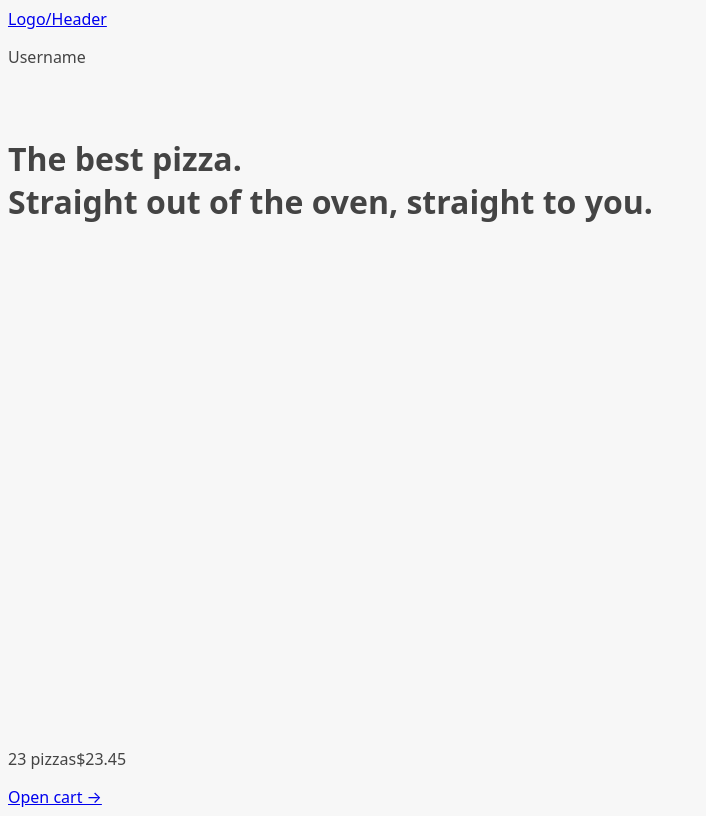
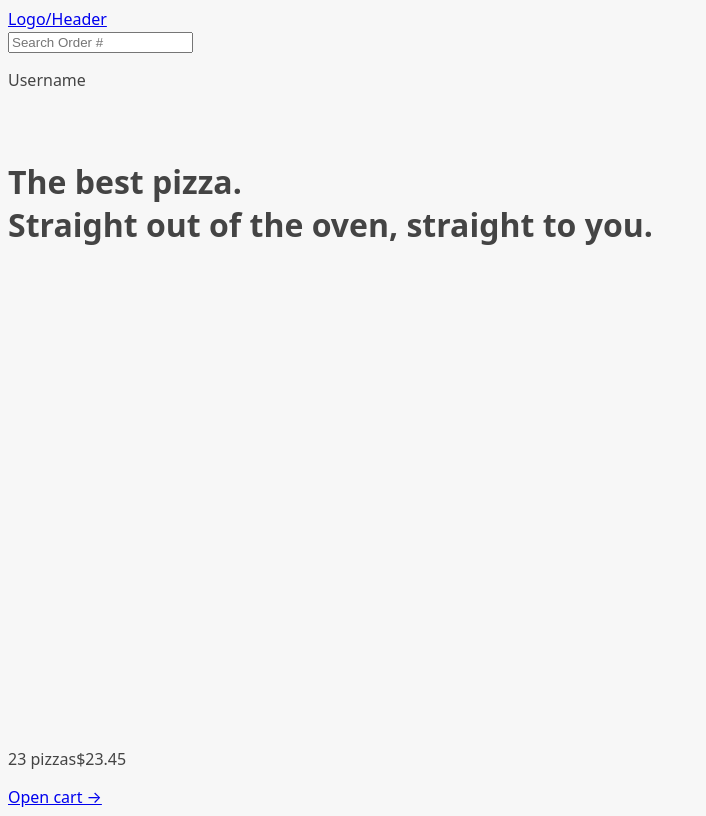
Before and after one commit to howk3n/react-pizza, a React (Vite) app: page / in a window 1280 px wide. Shown: the whole page, without its empty margins (0-706 px from the left). Built offline with nearby package versions, Linux system fonts and the light colour scheme.

Commit message:
Search and load orders from api

```diff
--- a/src/app/routes/index.jsx
+++ b/src/app/routes/index.jsx
@@ -2,7 +2,7 @@
 import Cart from "@/features/cart/Cart";
 import Menu, { menuLoader } from "@/features/menu/Menu";
 import CreateOrder from "@/features/order/CreateOrder";
-import Order from "@/features/order/Order";
+import Order, { orderLoader } from "@/features/order/Order";
 import Home from "@/ui/Home";
 import AppLayout from "@/ui/AppLayout";
 import Error from "@/ui/Error";
@@ -35,6 +35,8 @@
         {
           path: "/order/:orderId",
           element: <Order />,
+          loader: orderLoader,
+          errorElement: <Error />,
         },
       ],
     },
--- a/src/features/order/Order.jsx
+++ b/src/features/order/Order.jsx
@@ -1,42 +1,14 @@
 import Utils from "@/utils";
-
+import { getOrder } from "../../services/apiRestaurant";
+import { useLoaderData } from "react-router-dom";
 // Test ID: IIDSAT
-const order = {
-  id: "ABCDEF",
-  customer: "Jonas",
-  phone: "123456789",
-  address: "Arroios, Lisbon , Portugal",
-  priority: true,
-  estimatedDelivery: "2027-04-25T10:00:00",
-  cart: [
-    {
-      pizzaId: 7,
-      name: "Napoli",
-      quantity: 3,
-      unitPrice: 16,
-      totalPrice: 48,
-    },
-    {
-      pizzaId: 5,
-      name: "Diavola",
-      quantity: 2,
-      unitPrice: 16,
-      totalPrice: 32,
-    },
-    {
-      pizzaId: 3,
-      name: "Romana",
-      quantity: 1,
-      unitPrice: 15,
-      totalPrice: 15,
-    },
-  ],
-  position: "-9.000,38.000",
-  orderPrice: 95,
-  priorityPrice: 19,
-};
+export async function orderLoader({ params }) {
+  const order = await getOrder(params.orderId);
+  return order;
+}
 
 function Order() {
+  const order = useLoaderData();
   // Everyone can search for all orders, so for privacy reasons we're gonna gonna exclude names or address, these are only for the restaurant staff
   const {
     id,
--- /dev/null
+++ b/src/features/order/SearchOrder.jsx
@@ -0,0 +1,29 @@
+// import PropTypes from 'prop-types';
+// SearchOrder.propTypes = {};
+
+import { useState } from "react";
+import { useNavigate } from "react-router-dom";
+
+function SearchOrder() {
+  const [query, setQuery] = useState("");
+  const navigate = useNavigate();
+
+  function handleSubmit(e) {
+    e.preventDefault();
+    if (!query) return;
+    navigate(`/order/${query}`);
+    setQuery("");
+  }
+
+  return (
+    <form onSubmit={handleSubmit}>
+      <input
+        placeholder="Search Order #"
+        value={query}
+        onChange={(e) => setQuery(String(e.target.value))}
+      ></input>
+    </form>
+  );
+}
+
+export default SearchOrder;
--- a/src/ui/AppLayout.jsx
+++ b/src/ui/AppLayout.jsx
@@ -2,6 +2,7 @@
 import CartOverview from "@/features/cart/CartOverview";
 import Header from "./Header";
 import Loader from "./Loader";
+import SearchOrder from "@/features/order/SearchOrder";
 
 // import PropTypes from "prop-types";
 // AppLayout.propTypes = {};
@@ -13,7 +14,9 @@
   return (
     <div className="layout">
       {isLoading && <Loader />}
-      <Header />
+      <Header>
+        <SearchOrder />
+      </Header>
       <main>
         <Outlet />
       </main>
--- a/src/ui/Header.jsx
+++ b/src/ui/Header.jsx
@@ -1,12 +1,15 @@
 import PropTypes from "prop-types";
 import { Link } from "react-router-dom";
 
-Header.propTypes = {};
+Header.propTypes = {
+  children: PropTypes.any,
+};
 
-function Header() {
+function Header({ children }) {
   return (
     <header>
       <Link to="/">Logo/Header</Link>
+      {children}
       <p>Username</p>
     </header>
   );
```
